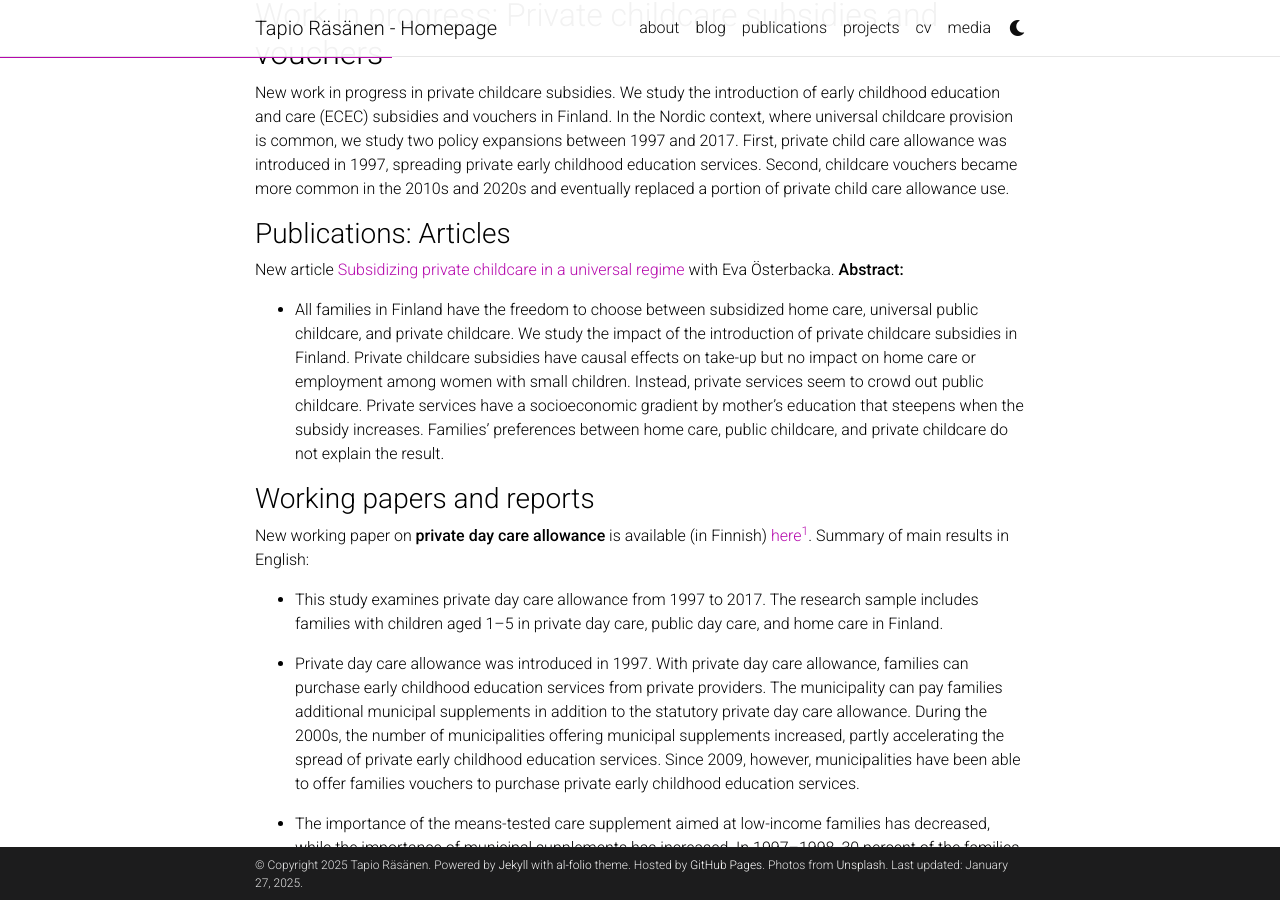
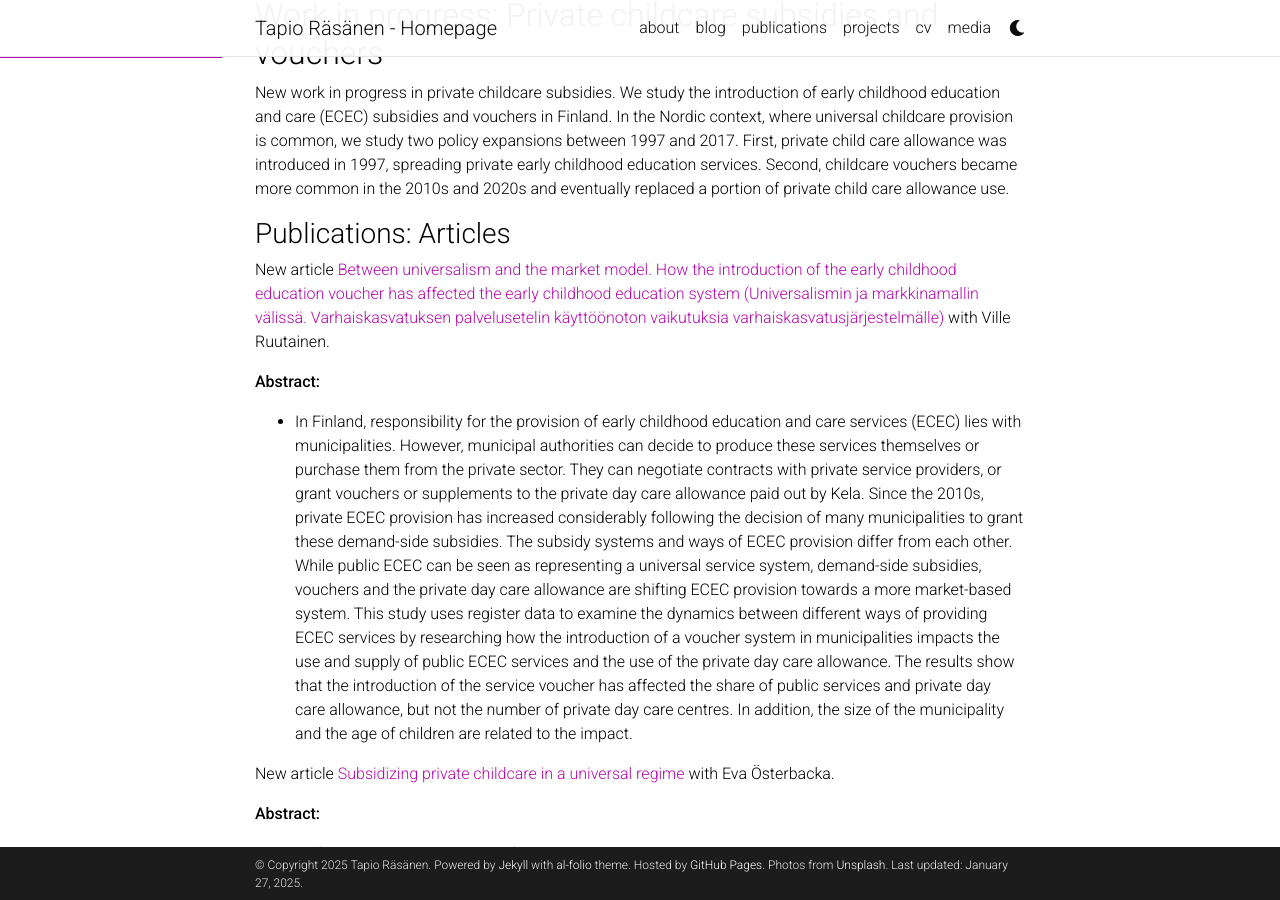
Before and after one commit to RasanenTapio/RasanenTapio.github.io, a Jekyll site: the page built from _projects/5_project.md, in a window 1280 px wide and 900 px high, scrolled down 218 px. Built offline with Jekyll 4.4.1, drawn with Linux system fonts in a browser that asks for light colours; full-size pictures stand in for the smaller copies a plugin makes; comment, search, counter and statistics services are not loaded; a style sheet for code colours, icons or effects is not loaded.

Commit message:
Updated projects and publications

```diff
--- a/_projects/5_project.md
+++ b/_projects/5_project.md
@@ -13,7 +13,21 @@ New work in progress in private childcare subsidies. We study the introduction o
 
 ### Publications: Articles
 
-New article [Subsidizing private childcare in a universal regime](https://link.springer.com/article/10.1007/s11150-023-09657-7) with Eva Österbacka. **Abstract:**
+New article [Between
+universalism and the market model. How the
+introduction of the early childhood education
+voucher has affected the early childhood education
+system (Universalismin ja markkinamallin välissä.
+Varhaiskasvatuksen palvelusetelin käyttöönoton
+vaikutuksia varhaiskasvatusjärjestelmälle)](https://www.julkari.fi/handle/10024/150020) with Ville Ruutainen.
+
+**Abstract:**
+
+* In Finland, responsibility for the provision of early childhood education and care services (ECEC) lies with municipalities. However, municipal authorities can decide to produce these services themselves or purchase them from the private sector. They can negotiate contracts with private service providers, or grant vouchers or supplements to the private day care allowance paid out by Kela. Since the 2010s, private ECEC provision has increased considerably following the decision of many municipalities to grant these demand-side subsidies. The subsidy systems and ways of ECEC provision differ from each other. While public ECEC can be seen as representing a universal service system, demand-side subsidies, vouchers and the private day care allowance are shifting ECEC provision towards a more market-based system. This study uses register data to examine the dynamics between different ways of providing ECEC services by researching how the introduction of a voucher system in municipalities impacts the use and supply of public ECEC services and the use of the private day care allowance. The results show that the introduction of the service voucher has affected the share of public services and private day care allowance, but not the number of private day care centres. In addition, the size of the municipality and the age of children are related to the impact.
+
+New article [Subsidizing private childcare in a universal regime](https://link.springer.com/article/10.1007/s11150-023-09657-7) with Eva Österbacka.
+
+**Abstract:**
 
 * All families in Finland have the freedom to choose between subsidized home care, universal public childcare, and private childcare. We study the impact of the introduction of private childcare subsidies in Finland. Private childcare subsidies have causal effects on take-up but no impact on home care or employment among women with small children. Instead, private services seem to crowd out public childcare. Private services have a socioeconomic gradient by mother’s education that steepens when the subsidy increases. Families’ preferences between home care, public childcare, and private childcare do not explain the result.
 
```
Also changed, not shown: _bibliography/papers.bib (+46 -3 lines), _pages/about.md (+4 -2 lines), _pages/publications.md (+1 -1 lines), _projects/3_project.md (+1 -1 lines), _projects/6_project.md (+3 -3 lines).
